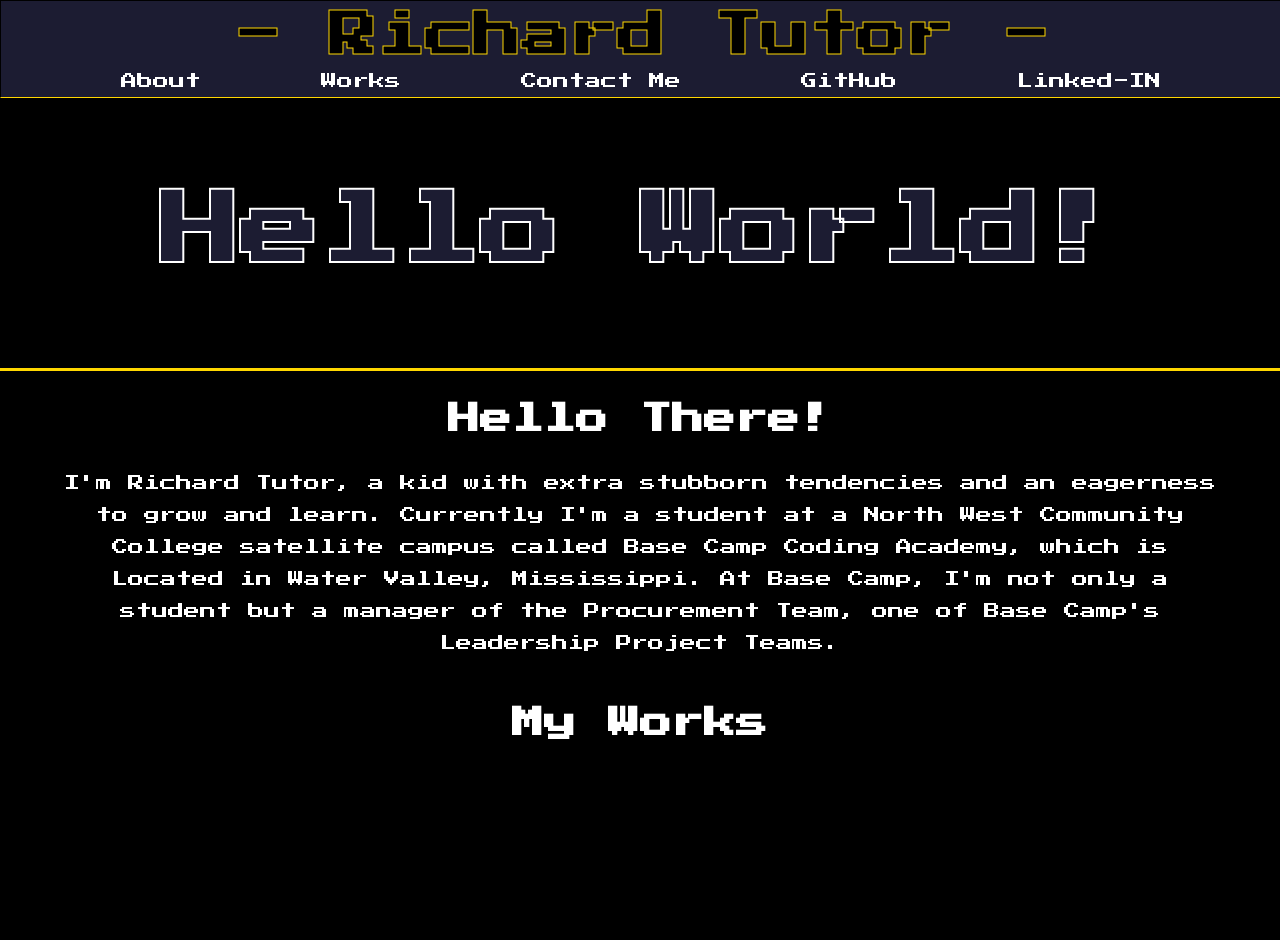
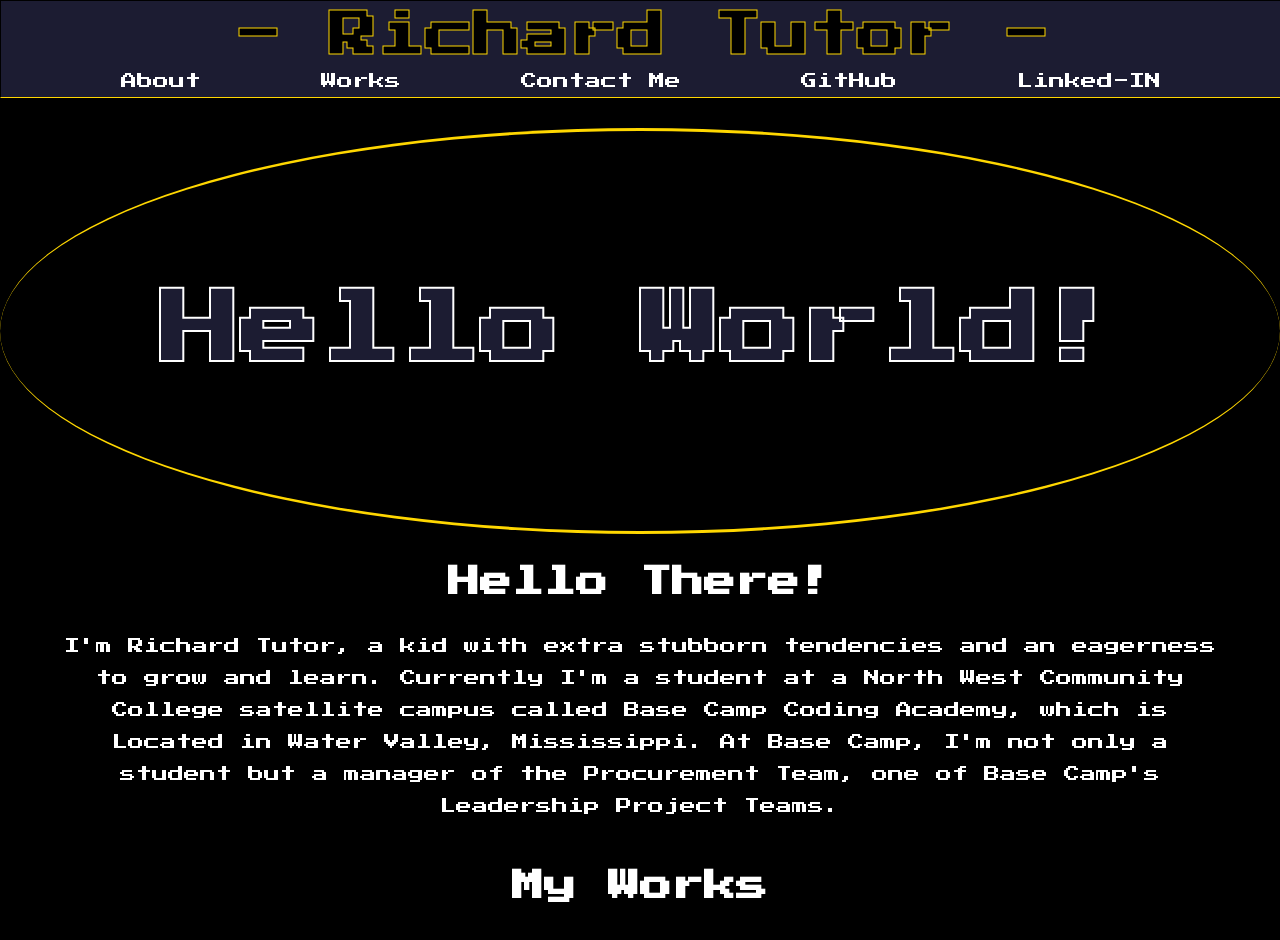
Before and after one commit to richardrtutor/Self-Portfolio, a plain HTML site: page index.html in a window 1280 px wide. Before the commit the page ends 800 px from the top, so only its background shows below. Drawn offline with Linux system fonts and the light colour scheme.

Commit message:
Update styling.css

```diff
--- a/styling.css
+++ b/styling.css
@@ -13,7 +13,7 @@
 }
 
 .greetings {
-  text-align: center;
+  text-align: center center;
   font-family: "Press Start 2P";
   font-size: 5em;
   font-weight: bolder;
@@ -23,7 +23,11 @@
 }
 
 .banner {
+  padding: 10em;
+  margin-top: 8em;
+  border-radius: 50%;
   border-bottom-style: solid;
+  border-top-style: solid;
   border-color: gold;
   display: flex;
   flex-direction: row;
@@ -31,8 +35,6 @@
   background-size: 110% 100%;
   background-repeat: no-repeat;
   justify-content: center;
-  padding-top: 12em;
-  padding-bottom: 6em;
 }
 
 .spacer {
```
